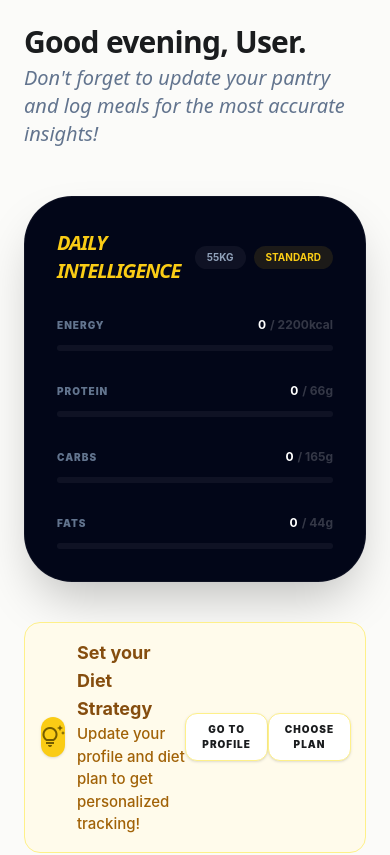
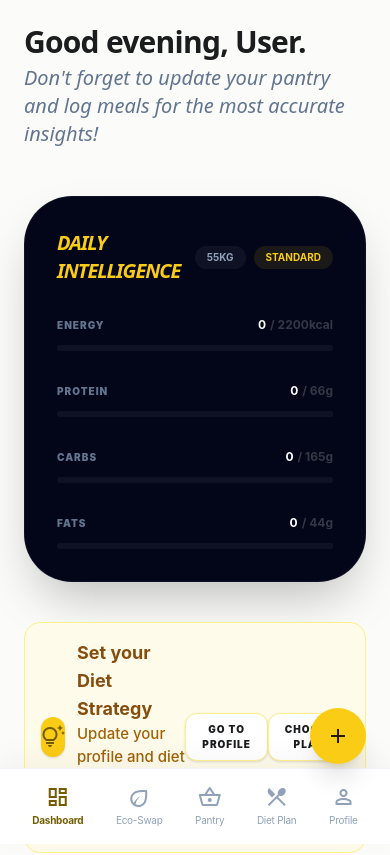
Before and after one commit to ArushKshatriya/nura-app_final, a Next.js app: page /dashboard in a window 390 px wide. Shown: the top 855 px of the page. Built offline with nearby package versions, Linux system fonts and the light colour scheme; no server answers.

Commit message:
Mobile sidebar changes

```diff
--- a/app/dashboard/page.tsx
+++ b/app/dashboard/page.tsx
@@ -319,6 +319,57 @@ export default function Dashboard() {
           <span className="material-symbols-outlined">add</span> Log Meal
         </button>
       </aside>
+
+      {/* 2. MOBILE BOTTOM NAVIGATION: Fixed to screen bottom on viewport widths under 1024px (lg:hidden) */}
+      <nav className="lg:hidden fixed bottom-0 left-0 right-0 bg-white border-t border-slate-100 px-4 py-2 flex justify-around items-center z-50 shadow-[0_-10px_30px_rgba(0,0,0,0.04)]">
+        <Link
+          href="/dashboard"
+          className="flex flex-col items-center gap-1 p-2 text-[#735c00] font-bold"
+        >
+          <span className="material-symbols-outlined text-xl">dashboard</span>
+          <span className="text-[10px] tracking-tight">Dashboard</span>
+        </Link>
+        <Link
+          href="/eco-swap"
+          className="flex flex-col items-center gap-1 p-2 text-slate-400 hover:text-black transition-colors"
+        >
+          <span className="material-symbols-outlined text-xl">eco</span>
+          <span className="text-[10px] tracking-tight">Eco-Swap</span>
+        </Link>
+        <Link
+          href="/shopping-list"
+          className="flex flex-col items-center gap-1 p-2 text-slate-400 hover:text-black transition-colors"
+        >
+          <span className="material-symbols-outlined text-xl">
+            shopping_basket
+          </span>
+          <span className="text-[10px] tracking-tight">Pantry</span>
+        </Link>
+        <Link
+          href="/diet-plan"
+          className="flex flex-col items-center gap-1 p-2 text-slate-400 hover:text-black transition-colors"
+        >
+          <span className="material-symbols-outlined text-xl">
+            restaurant_menu
+          </span>
+          <span className="text-[10px] tracking-tight">Diet Plan</span>
+        </Link>
+        <Link
+          href="/profile"
+          className="flex flex-col items-center gap-1 p-2 text-slate-400 hover:text-black transition-colors"
+        >
+          <span className="material-symbols-outlined text-xl">person</span>
+          <span className="text-[10px] tracking-tight">Profile</span>
+        </Link>
+      </nav>
+
+      {/* 3. MOBILE FLOATING ACTION BUTTON: Dedicated macro meal logger accessible anywhere on touch viewports */}
+      <button
+        onClick={() => setIsModalOpen(true)}
+        className="lg:hidden fixed bottom-20 right-6 z-[100] bg-[#facc15] active:bg-[#fbd94b] text-[#231b00] h-14 w-14 rounded-full shadow-xl flex items-center justify-center active:scale-95 transition-all"
+      >
+        <span className="material-symbols-outlined text-2xl">add</span>
+      </button>
 
       {/* Main Content */}
       <main className="flex-1 p-6 lg:p-12 overflow-y-auto">
```
